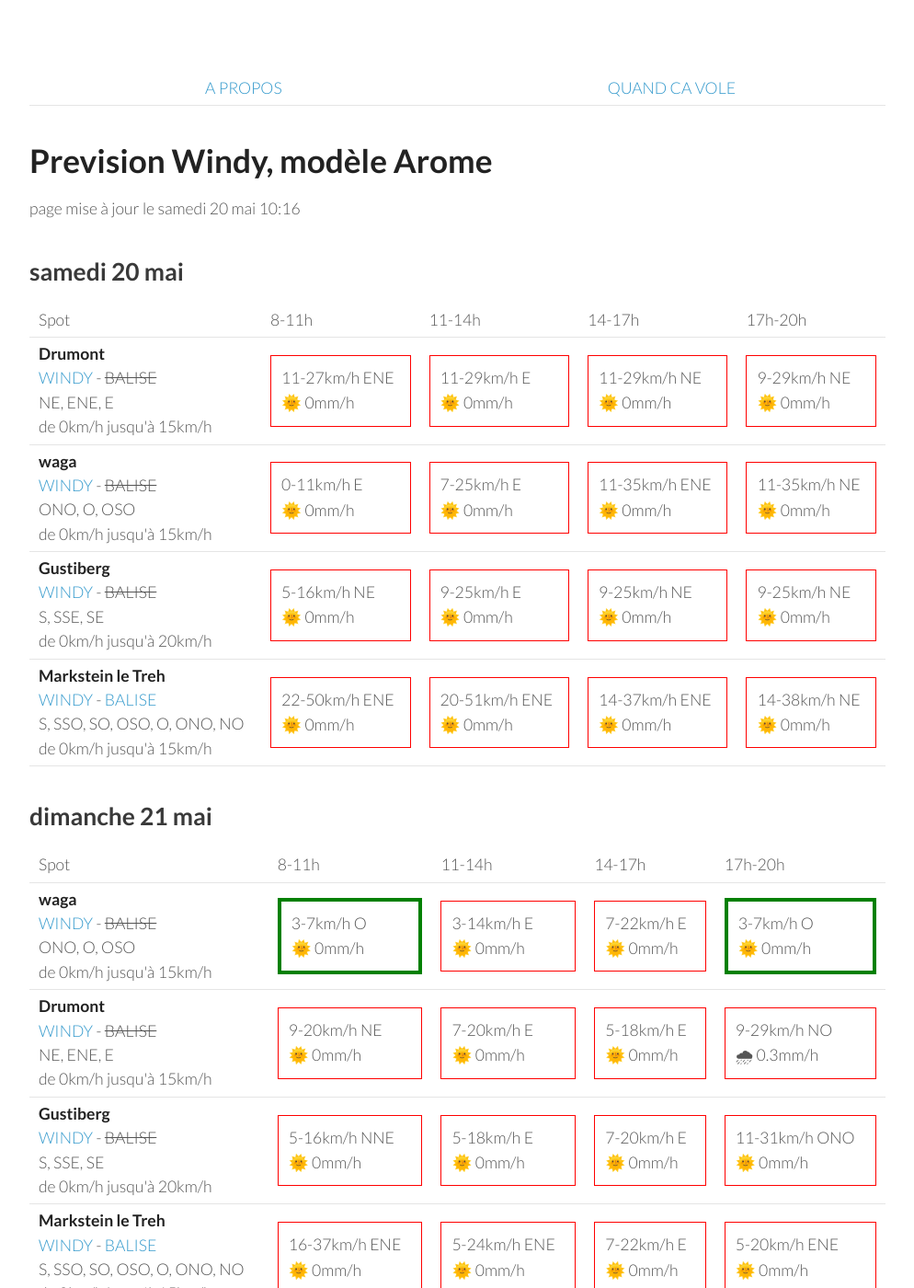
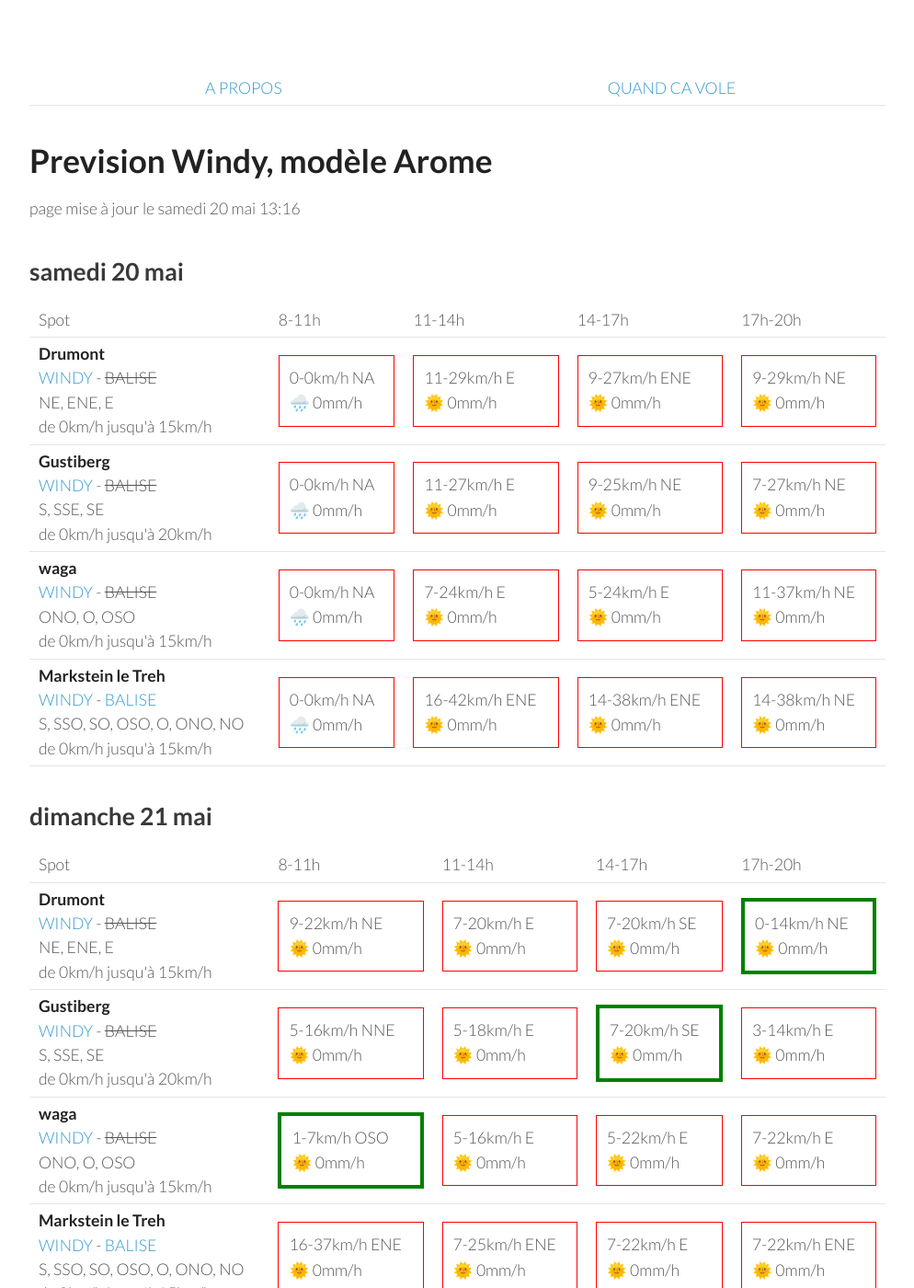
Before and after one commit to parapente-dans-le-nord/parapente-dans-le-nord.github.io, a Jekyll site: the page built from vosges.markdown, in a window 1280 px wide and 1400 px high. Shown: the whole window at 92% size, without its empty margins (26-1020 px from the left). Built offline with Jekyll 4.4.1, drawn with Linux system fonts in a browser that asks for light colours.

Commit message:
update index.markdown

```diff
--- a/vosges.markdown
+++ b/vosges.markdown
@@ -7,7 +7,7 @@ title:  "Tous les spots"
 {: .links}
 
 # Prevision Windy, modèle Arome
-page mise à jour le samedi 20 mai 10:16
+page mise à jour le samedi 20 mai 13:16
 
 ## samedi 20 mai
 
@@ -24,41 +24,37 @@ page mise à jour le samedi 20 mai 10:16
 <tr>
         <td><strong>Drumont</strong><br><a href="https://windy.com/47.898/6.919?47.687,6.919,9,m:eYYagmG">WINDY</a> - <span class="no-balise"> BALISE </span><br> <span class="vent-favorable">NE, ENE, E</span><br><span class="force-vent">de 0km/h jusqu'à 15km/h</span> </td>
 
-            <td><div class="not-flyable"><p>11-27km/h ENE</p><p>🌞 0mm/h</p></div></td>
+            <td><div class="not-flyable"><p>0-0km/h NA</p><p>🌧️ 0mm/h</p></div></td>
             <td><div class="not-flyable"><p>11-29km/h E</p><p>🌞 0mm/h</p></div></td>
-            <td><div class="not-flyable"><p>11-29km/h NE</p><p>🌞 0mm/h</p></div></td>
+            <td><div class="not-flyable"><p>9-27km/h ENE</p><p>🌞 0mm/h</p></div></td>
             <td><div class="not-flyable"><p>9-29km/h NE</p><p>🌞 0mm/h</p></div></td>
 
+    </tr>
+<tr>
+        <td><strong>Gustiberg</strong><br><a href="https://windy.com/47.894/6.934?47.891,6.934,15,m:eYYagmI">WINDY</a> - <span class="no-balise"> BALISE </span><br> <span class="vent-favorable">S, SSE, SE</span><br><span class="force-vent">de 0km/h jusqu'à 20km/h</span> </td>
+
+            <td><div class="not-flyable"><p>0-0km/h NA</p><p>🌧️ 0mm/h</p></div></td>
+            <td><div class="not-flyable"><p>11-27km/h E</p><p>🌞 0mm/h</p></div></td>
+            <td><div class="not-flyable"><p>9-25km/h NE</p><p>🌞 0mm/h</p></div></td>
+            <td><div class="not-flyable"><p>7-27km/h NE</p><p>🌞 0mm/h</p></div></td>
 
     </tr>
 <tr>
         <td><strong>waga</strong><br><a href="https://windy.com/47.903/6.996?47.900,6.983,15">WINDY</a> - <span class="no-balise"> BALISE </span><br> <span class="vent-favorable">ONO, O, OSO</span><br><span class="force-vent">de 0km/h jusqu'à 15km/h</span> </td>
 
-            <td><div class="not-flyable"><p>0-11km/h E</p><p>🌞 0mm/h</p></div></td>
-            <td><div class="not-flyable"><p>7-25km/h E</p><p>🌞 0mm/h</p></div></td>
-            <td><div class="not-flyable"><p>11-35km/h ENE</p><p>🌞 0mm/h</p></div></td>
-            <td><div class="not-flyable"><p>11-35km/h NE</p><p>🌞 0mm/h</p></div></td>
-
-
-    </tr>
-<tr>
-        <td><strong>Gustiberg</strong><br><a href="https://windy.com/47.894/6.934?47.891,6.934,15,m:eYYagmI">WINDY</a> - <span class="no-balise"> BALISE </span><br> <span class="vent-favorable">S, SSE, SE</span><br><span class="force-vent">de 0km/h jusqu'à 20km/h</span> </td>
-
-            <td><div class="not-flyable"><p>5-16km/h NE</p><p>🌞 0mm/h</p></div></td>
-            <td><div class="not-flyable"><p>9-25km/h E</p><p>🌞 0mm/h</p></div></td>
-            <td><div class="not-flyable"><p>9-25km/h NE</p><p>🌞 0mm/h</p></div></td>
-            <td><div class="not-flyable"><p>9-25km/h NE</p><p>🌞 0mm/h</p></div></td>
-
+            <td><div class="not-flyable"><p>0-0km/h NA</p><p>🌧️ 0mm/h</p></div></td>
+            <td><div class="not-flyable"><p>7-24km/h E</p><p>🌞 0mm/h</p></div></td>
+            <td><div class="not-flyable"><p>5-24km/h E</p><p>🌞 0mm/h</p></div></td>
+            <td><div class="not-flyable"><p>11-37km/h NE</p><p>🌞 0mm/h</p></div></td>
 
     </tr>
 <tr>
         <td><strong>Markstein le Treh</strong><br><a href="https://windy.com/47.926/7.012?47.505,7.012,8,m:eY1agmQ">WINDY</a> - <span class=""><a href="http://www.balisemeteo.com/balise.php?idBalise=136">BALISE</a> </span><br> <span class="vent-favorable">S, SSO, SO, OSO, O, ONO, NO</span><br><span class="force-vent">de 0km/h jusqu'à 15km/h</span> </td>
 
-            <td><div class="not-flyable"><p>22-50km/h ENE</p><p>🌞 0mm/h</p></div></td>
-            <td><div class="not-flyable"><p>20-51km/h ENE</p><p>🌞 0mm/h</p></div></td>
-            <td><div class="not-flyable"><p>14-37km/h ENE</p><p>🌞 0mm/h</p></div></td>
+            <td><div class="not-flyable"><p>0-0km/h NA</p><p>🌧️ 0mm/h</p></div></td>
+            <td><div class="not-flyable"><p>16-42km/h ENE</p><p>🌞 0mm/h</p></div></td>
+            <td><div class="not-flyable"><p>14-38km/h ENE</p><p>🌞 0mm/h</p></div></td>
             <td><div class="not-flyable"><p>14-38km/h NE</p><p>🌞 0mm/h</p></div></td>
-
 
     </tr>
 
@@ -78,22 +74,12 @@ page mise à jour le samedi 20 mai 10:16
       <td>17h-20h</td>
     </tr>
 <tr>
-        <td><strong>waga</strong><br><a href="https://windy.com/47.903/6.996?47.900,6.983,15">WINDY</a> - <span class="no-balise"> BALISE </span><br> <span class="vent-favorable">ONO, O, OSO</span><br><span class="force-vent">de 0km/h jusqu'à 15km/h</span> </td>
-
-            <td><div class="flyable"><p>3-7km/h O</p><p>🌞 0mm/h</p></div></td>
-            <td><div class="not-flyable"><p>3-14km/h E</p><p>🌞 0mm/h</p></div></td>
-            <td><div class="not-flyable"><p>7-22km/h E</p><p>🌞 0mm/h</p></div></td>
-            <td><div class="flyable"><p>3-7km/h O</p><p>🌞 0mm/h</p></div></td>
-
-
-    </tr>
-<tr>
         <td><strong>Drumont</strong><br><a href="https://windy.com/47.898/6.919?47.687,6.919,9,m:eYYagmG">WINDY</a> - <span class="no-balise"> BALISE </span><br> <span class="vent-favorable">NE, ENE, E</span><br><span class="force-vent">de 0km/h jusqu'à 15km/h</span> </td>
 
-            <td><div class="not-flyable"><p>9-20km/h NE</p><p>🌞 0mm/h</p></div></td>
+            <td><div class="not-flyable"><p>9-22km/h NE</p><p>🌞 0mm/h</p></div></td>
             <td><div class="not-flyable"><p>7-20km/h E</p><p>🌞 0mm/h</p></div></td>
-            <td><div class="not-flyable"><p>5-18km/h E</p><p>🌞 0mm/h</p></div></td>
-            <td><div class="not-flyable"><p>9-29km/h NO</p><p>🌧 0.3mm/h</p></div></td>
+            <td><div class="not-flyable"><p>7-20km/h SE</p><p>🌞 0mm/h</p></div></td>
+            <td><div class="flyable"><p>0-14km/h NE</p><p>🌞 0mm/h</p></div></td>
 
 
     </tr>
@@ -102,8 +88,18 @@ page mise à jour le samedi 20 mai 10:16
 
             <td><div class="not-flyable"><p>5-16km/h NNE</p><p>🌞 0mm/h</p></div></td>
             <td><div class="not-flyable"><p>5-18km/h E</p><p>🌞 0mm/h</p></div></td>
-            <td><div class="not-flyable"><p>7-20km/h E</p><p>🌞 0mm/h</p></div></td>
-            <td><div class="not-flyable"><p>11-31km/h ONO</p><p>🌞 0mm/h</p></div></td>
+            <td><div class="flyable"><p>7-20km/h SE</p><p>🌞 0mm/h</p></div></td>
+            <td><div class="not-flyable"><p>3-14km/h E</p><p>🌞 0mm/h</p></div></td>
+
+
+    </tr>
+<tr>
+        <td><strong>waga</strong><br><a href="https://windy.com/47.903/6.996?47.900,6.983,15">WINDY</a> - <span class="no-balise"> BALISE </span><br> <span class="vent-favorable">ONO, O, OSO</span><br><span class="force-vent">de 0km/h jusqu'à 15km/h</span> </td>
+
+            <td><div class="flyable"><p>1-7km/h OSO</p><p>🌞 0mm/h</p></div></td>
+            <td><div class="not-flyable"><p>5-16km/h E</p><p>🌞 0mm/h</p></div></td>
+            <td><div class="not-flyable"><p>5-22km/h E</p><p>🌞 0mm/h</p></div></td>
+            <td><div class="not-flyable"><p>7-22km/h E</p><p>🌞 0mm/h</p></div></td>
 
 
     </tr>
@@ -111,9 +107,9 @@ page mise à jour le samedi 20 mai 10:16
         <td><strong>Markstein le Treh</strong><br><a href="https://windy.com/47.926/7.012?47.505,7.012,8,m:eY1agmQ">WINDY</a> - <span class=""><a href="http://www.balisemeteo.com/balise.php?idBalise=136">BALISE</a> </span><br> <span class="vent-favorable">S, SSO, SO, OSO, O, ONO, NO</span><br><span class="force-vent">de 0km/h jusqu'à 15km/h</span> </td>
 
             <td><div class="not-flyable"><p>16-37km/h ENE</p><p>🌞 0mm/h</p></div></td>
-            <td><div class="not-flyable"><p>5-24km/h ENE</p><p>🌞 0mm/h</p></div></td>
+            <td><div class="not-flyable"><p>7-25km/h ENE</p><p>🌞 0mm/h</p></div></td>
             <td><div class="not-flyable"><p>7-22km/h E</p><p>🌞 0mm/h</p></div></td>
-            <td><div class="not-flyable"><p>5-20km/h ENE</p><p>🌞 0mm/h</p></div></td>
+            <td><div class="not-flyable"><p>7-22km/h ENE</p><p>🌞 0mm/h</p></div></td>
 
 
     </tr>
```
